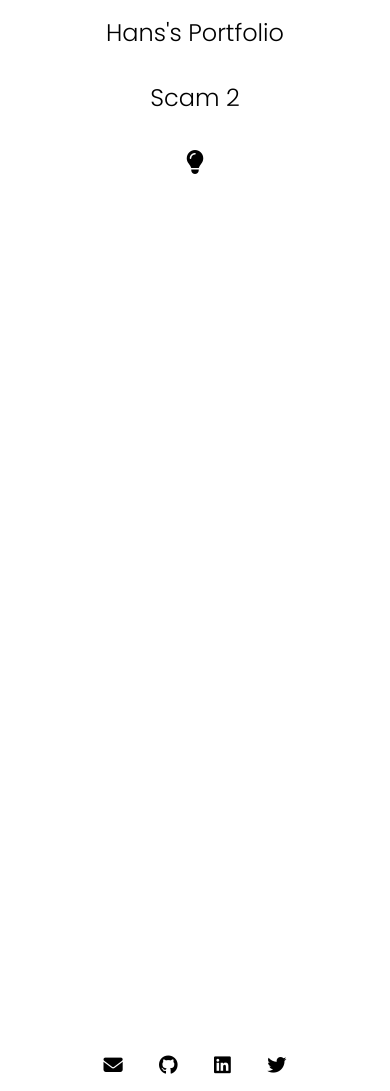
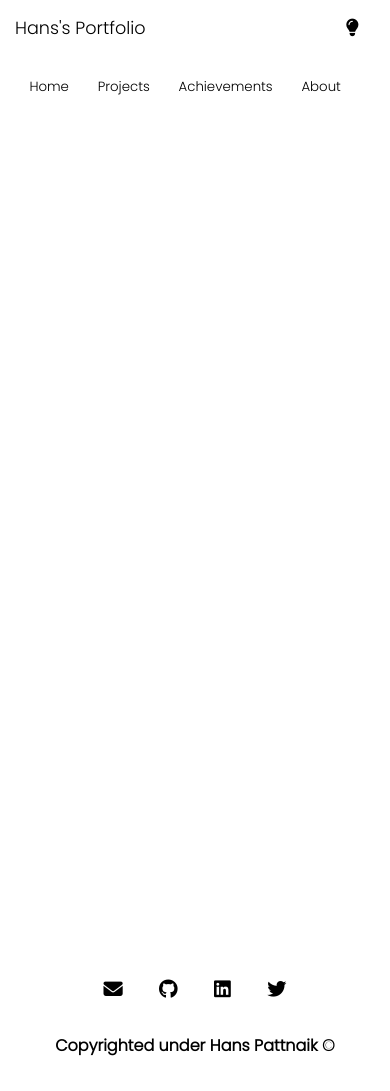
Before and after one commit to HANS-2002/HANS-2002.github.io, a plain HTML site: page index.html in a window 390 px wide. Shown: the top 1091 px of the page. Drawn offline with Linux system fonts and the light colour scheme.

Commit message:
navbar and footer update

```diff
--- a/assets/scripts/main.js
+++ b/assets/scripts/main.js
@@ -1,15 +1,29 @@
-var themeBtn = document.querySelector(".themeBtn");
+var themeBtn1 = document.querySelector(".themeBtn1");
+var themeBtn2 = document.querySelector(".themeBtn2");
 var themeLink = document.querySelector("#themeLink");
 
-function changeTheme(){
-    if(themeBtn.classList.contains('fa-moon')){
-        themeBtn.classList.remove('fa-moon');
-        themeBtn.classList.add('fa-lightbulb');
+function changeTheme1(){
+    if(themeBtn1.classList.contains('fa-moon')){
+        themeBtn1.classList.remove('fa-moon');
+        themeBtn1.classList.add('fa-lightbulb');
         themeLink.href = "assets/styles/lightTheme.css";
     }
-    else if(themeBtn.classList.contains('fa-lightbulb')){
-        themeBtn.classList.remove('fa-lightbulb');
-        themeBtn.classList.add('fa-moon');
+    else if(themeBtn1.classList.contains('fa-lightbulb')){
+        themeBtn1.classList.remove('fa-lightbulb');
+        themeBtn1.classList.add('fa-moon');
         themeLink.href = "assets/styles/darkTheme.css";
     }
 }
+
+function changeTheme2(){
+    if(themeBtn2.classList.contains('fa-moon')){
+        themeBtn2.classList.remove('fa-moon');
+        themeBtn2.classList.add('fa-lightbulb');
+        themeLink.href = "assets/styles/lightTheme.css";
+    }
+    else if(themeBtn2.classList.contains('fa-lightbulb')){
+        themeBtn2.classList.remove('fa-lightbulb');
+        themeBtn2.classList.add('fa-moon');
+        themeLink.href = "assets/styles/darkTheme.css";
+    }
+}
--- a/assets/styles/darkTheme.css
+++ b/assets/styles/darkTheme.css
@@ -8,3 +8,7 @@
     background-color: black;
     color: white;
 }
+
+.header .menuList input[type = button]:hover{
+    background-color: rgba(255, 255, 255, 0.27);
+}
--- a/assets/styles/footer.css
+++ b/assets/styles/footer.css
@@ -1,6 +1,11 @@
 .footer .socials i{
     font-size: 1.2rem;
     margin: 0 1rem;
+    cursor: pointer;
+}
+
+.footer .copyright{
+    font-weight: 700;
 }
 
 @media only screen and (min-width: 768px) {
@@ -9,4 +14,7 @@
         font-size: 1.5rem;
         margin: 0 2rem;
     }
+    .footer .copyright{
+        font-weight: 700;
+    }
 }
--- a/assets/styles/header.css
+++ b/assets/styles/header.css
@@ -1,7 +1,66 @@
 .header{
     font-size: 1.5rem;
+}
+
+.header .menuList{
+    display: flex;
+    flex-direction: row;
+    justify-content: flex-end;
+}
+
+.header .menuList input[type = button]{
+    border: none;
+    padding: 0.53rem;
+    /*border: 1px solid red;*/
+    border-radius: 0.5rem;
+    margin: 0 1rem;
+    cursor: pointer;
 }
 
 .themeBtn:hover{
     cursor: pointer;
 }
+
+.mobileHeader{
+    display: none;
+}
+
+.desktopHeader{
+    display: inherit;
+}
+
+@media only screen and (max-width: 768px) {
+
+    .header .menuList{
+        justify-content: flex-start;
+    }
+
+    .header .menuList input[type = button]{
+        border: none;
+        padding: 0.4rem;
+        /*border: 1px solid red;*/
+        border-radius: 0.5rem;
+        margin: 0 0.5rem;
+        cursor: pointer;
+    }
+
+    .mobileHeader{
+        display: inherit;
+    }
+
+    .mobileHeader .firstRow{
+        display: flex;
+        flex-direction: row;
+        justify-content: space-between;
+        font-size: 1.1rem;
+    }
+
+    .mobileHeader .firstRow .themeBtnDiv{
+        text-align: right;
+        padding-right: 1rem;
+    }
+
+    .desktopHeader{
+        display: none;
+    }
+}
--- a/assets/styles/lightTheme.css
+++ b/assets/styles/lightTheme.css
@@ -8,3 +8,7 @@
     background-color: white;
     color: black;
 }
+
+.header .menuList input[type = button]:hover{
+    background-color: rgba(108, 108, 108, 0.27);
+}
--- a/assets/styles/main.css
+++ b/assets/styles/main.css
@@ -31,4 +31,7 @@
     .col-10 {width: 83.33%;}
     .col-11 {width: 91.66%;}
     .col-12 {width: 100%;}
+    [class*="col-"] {
+        padding: 10px
+    }
 }
--- a/index.html
+++ b/index.html
@@ -12,21 +12,44 @@
 </head>
 <body>
     <div class="row header">
-        <div class="col-3 portfolioName">Hans's Portfolio</div> <!-- 25% -->
-        <div class="col-8">Scam 2</div> <!-- 75% -->
-        <div class="col-1"><i class="fa-solid themeBtn fa-lightbulb" onclick="changeTheme()"></i></div>
+        <div class="mobileHeader">
+            <div class="col-12 firstRow">
+                <div class="portfolioName">Hans's Portfolio</div>
+                <div class="themeBtnDiv">
+                    <i class="fa-solid themeBtn themeBtn1 fa-lightbulb" onclick="changeTheme1()"></i>
+                </div>
+            </div>
+            <div class="col-12 menuList">
+                <input type="button" value="Home"/>
+                <input type="button" value="Projects"/>
+                <input type="button" value="Achievements"/>
+                <input type="button" value="About"/>
+            </div>
+        </div>
+        <div class="col-12 desktopHeader">
+            <div class="col-3 portfolioName">Hans's Portfolio</div>
+            <div class="col-8 menuList">
+                <input type="button" value="Home"/>
+                <input type="button" value="Projects"/>
+                <input type="button" value="Achievements"/>
+                <input type="button" value="About"/>
+            </div>
+            <div class="col-1 themeBtnDiv">
+                <i class="fa-solid themeBtn themeBtn2 fa-lightbulb" onclick="changeTheme2()"></i>
+            </div>
+        </div>
     </div>
     <div class="row main">
 
     </div>
     <div class="row footer">
         <div class="col-12 socials">
-            <i class="fa-solid fa-envelope"></i>
-            <i class="fa-brands fa-github"></i>
-            <i class="fa-brands fa-linkedin"></i>
-            <i class="fa-brands fa-twitter"></i>
+            <a href="mailto:pattnaikhans@gmail.com"><i class="fa-solid fa-envelope"></i></a>
+            <a href="https://github.com/HANS-2002" target="_blank"><i class="fa-brands fa-github"></i></a>
+            <a href="https://www.linkedin.com/in/hanspattnaik/" target="_blank"><i class="fa-brands fa-linkedin"></i></a>
+            <a href="https://twitter.com/hanspattnaik" target="_blank"><i class="fa-brands fa-twitter"></i></a>
         </div>
-        <div class="col-12"> Copyrighted under Hans Pattnaik &copy; </div>
+        <div class="col-12 copyright"> Copyrighted under Hans Pattnaik &copy; </div>
     </div>
     <script src="./assets/scripts/main.js"></script>
 </body>
```
